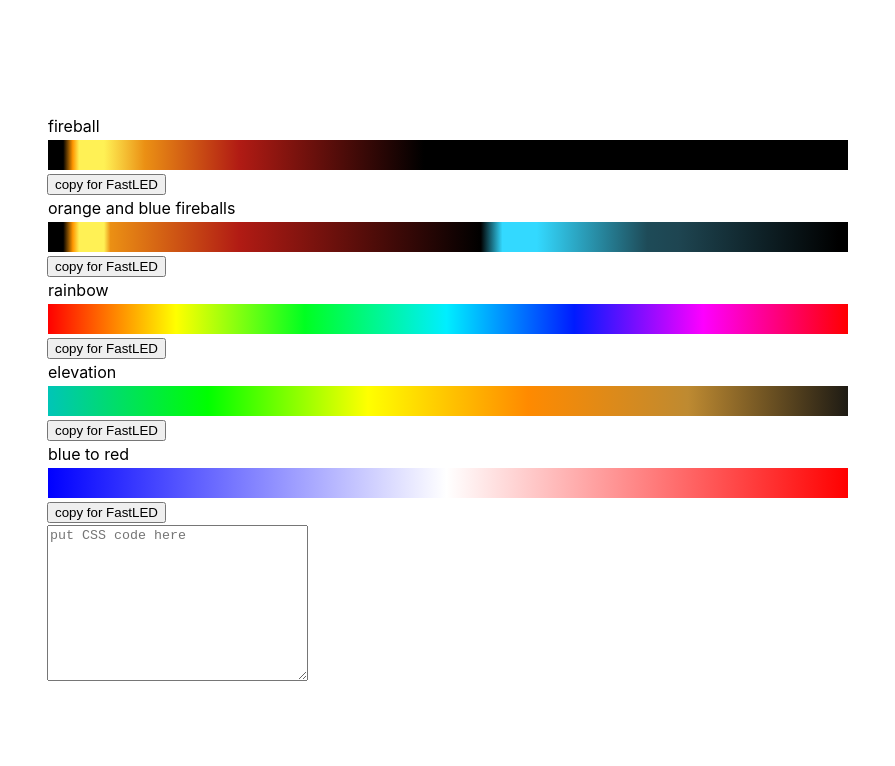
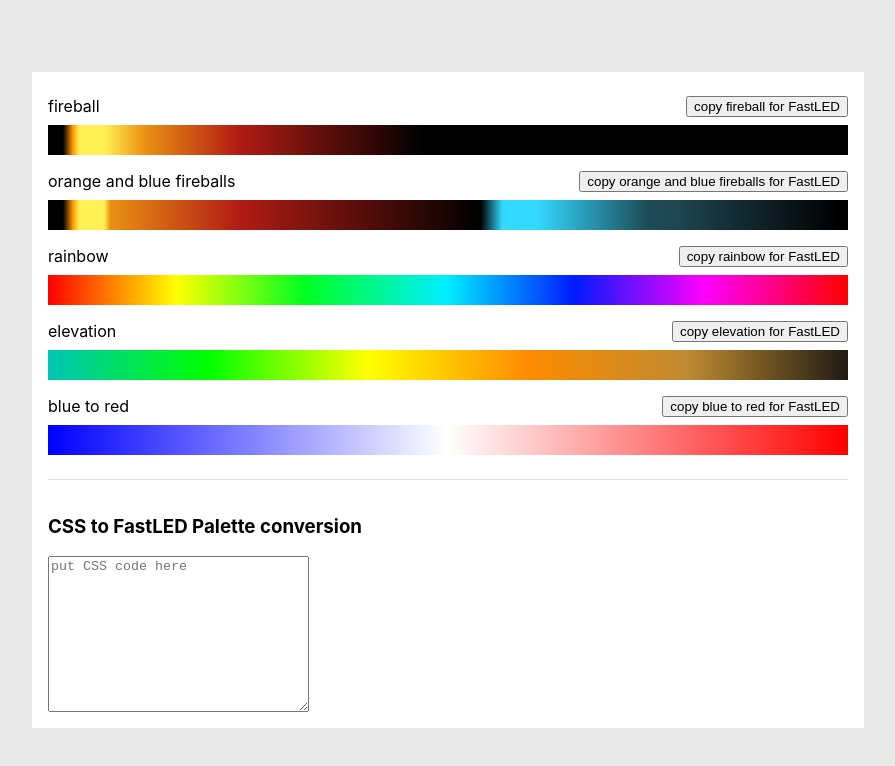
Before and after one commit to edabot/palette-library, a Next.js app: page / in a window 1280 px wide. Shown: the top 766 px of the page, without its empty margins (192-1087 px from the left). Built offline with nearby package versions, Linux system fonts and the light colour scheme.

Commit message:
add some styling

```diff
--- a/pages/index.js
+++ b/pages/index.js
@@ -6,8 +6,7 @@ import { CSSToFastLED, paletteStringToString, paletteToStyle, updateClipboard, p
 export default function Home() {
   return (
     <div className={styles.container}>
-    <table>
-        <tbody>
+    <div className={styles.paletteList}>
           {
           palettes.map((palette, index) => {
             return (
@@ -20,8 +19,7 @@ export default function Home() {
           })
           }
           <CSSConverter />
-    </tbody>
-    </table>
+          </div>
     </div>
   )
 }
@@ -29,23 +27,20 @@ export default function Home() {
 const Palette = ({style, name, data}) => {
   const styleValue = JSON.stringify(style, null, 4);
   return (
-    <>
-    <tr>
-      <td><div className={styles.colorname}> {name}</div></td>
-      </tr>
-      <tr>
-        <td><div className={styles.colorbar} style={style}></div></td>
-        </tr><tr>
+    <div className={styles.paletteItem}>
+      <div className={styles.paletteHeader}>
+        <div className={styles.colorname}> {name}</div>
         <CopyButton name={name} data={data}/>
-      </tr>
-      </>
+      </div>
+      <div className={styles.colorbar} style={style}></div>
+    </div>
   )
 };
 
 const CopyButton = ({name, data}) => {
   let result = `// converted for FastLED with gammas (2.6, 2.2, 2.5)\n\nDEFINE_GRADIENT_PALETTE( ${paletteNameConverter(name)} ) {\n${data}};`
   return (
-    <button onClick={() => updateClipboard(result)}>copy for FastLED</button>
+    <button onClick={() => updateClipboard(result)}>copy {name} for FastLED</button>
   )
 }
 
@@ -63,12 +58,19 @@ const CSSConverter = () => {
   }
 
   return (
-    <>
+    <div className={styles.converter}>
+      <h3>CSS to FastLED Palette conversion</h3>
+      <div className={styles.converterRow}>
       <textarea name="message" rows="10" cols="30" value={code} onChange={handleChange} placeholder="put CSS code here" />
-      <br />
-      <span style={{whiteSpace: 'pre-line'}}>
-        {result && paletteStringToString(result)}
-      </span>
-    </>
+        {result &&
+          <div className={styles.converterResult}>
+          {`DEFINE_GRADIENT_PALETTE( my_new_palette_gp ) {\n`}
+            { result }
+          {`}`}
+          </div>
+        }
+
+        </div>
+    </div>
   )
 }
--- a/styles/Home.module.css
+++ b/styles/Home.module.css
@@ -6,6 +6,45 @@
   flex-direction: column;
   justify-content: center;
   align-items: center;
+  background: #e9e9e9;
+}
+
+.paletteList {
+  background: white;
+  padding: 1rem;
+}
+.paletteItem {
+  min-width: 800px;
+  width: 80%;
+  padding: .5rem 0;
+}
+
+.paletteHeader {
+  display: flex;
+  flex-direction: row;
+  justify-content: space-between;
+  padding-bottom: 8px;
+}
+
+.converter {
+  margin-top: 1rem;
+  border-top: 1px solid #ddd;
+  padding-top: 1rem;
+  background: white;
+}
+
+.converterRow {
+  display: flex;
+  flex-direction: row;
+  align-items: flex-start;
+}
+
+.converterResult {
+  white-space: pre-line;
+  padding: 1rem;
+  margin-left: 1rem;
+  border: 1px solid #ddd;
+  border-radius: 10px;
 }
 
 .main {
@@ -17,61 +56,6 @@
   align-items: center;
 }
 
-.footer {
-  width: 100%;
-  height: 100px;
-  border-top: 1px solid #eaeaea;
-  display: flex;
-  justify-content: center;
-  align-items: center;
-}
-
-.footer img {
-  margin-left: 0.5rem;
-}
-
-.footer a {
-  display: flex;
-  justify-content: center;
-  align-items: center;
-}
-
-.title a {
-  color: #0070f3;
-  text-decoration: none;
-}
-
-.title a:hover,
-.title a:focus,
-.title a:active {
-  text-decoration: underline;
-}
-
-.title {
-  margin: 0;
-  line-height: 1.15;
-  font-size: 4rem;
-}
-
-.title,
-.description {
-  text-align: center;
-}
-
-.description {
-  line-height: 1.5;
-  font-size: 1.5rem;
-}
-
-.code {
-  background: #fafafa;
-  border-radius: 5px;
-  padding: 0.75rem;
-  font-size: 1.1rem;
-  font-family: Menlo, Monaco, Lucida Console, Liberation Mono, DejaVu Sans Mono,
-    Bitstream Vera Sans Mono, Courier New, monospace;
-}
-
 .grid {
   display: flex;
   align-items: center;
@@ -81,49 +65,8 @@
   margin-top: 3rem;
 }
 
-.card {
-  margin: 1rem;
-  flex-basis: 45%;
-  padding: 1.5rem;
-  text-align: left;
-  color: inherit;
-  text-decoration: none;
-  border: 1px solid #eaeaea;
-  border-radius: 10px;
-  transition: color 0.15s ease, border-color 0.15s ease;
-}
-
-.card:hover,
-.card:focus,
-.card:active {
-  color: #0070f3;
-  border-color: #0070f3;
-}
-
-.card h3 {
-  margin: 0 0 1rem 0;
-  font-size: 1.5rem;
-}
-
-.card p {
-  margin: 0;
-  font-size: 1.25rem;
-  line-height: 1.5;
-}
-
-.logo {
-  height: 1em;
-}
-
-@media (max-width: 600px) {
-  .grid {
-    width: 100%;
-    flex-direction: column;
-  }
-}
-
 .colorbar {
-  width: 800px;
+  width: 100%;
   height: 30px;
 }
 
--- a/utils/utils.js
+++ b/utils/utils.js
@@ -69,6 +69,7 @@ const paletteToString = p => {
 }
 
 const paletteStringToString = string => {
+  console.log(string)
   const p = string.split(',')
   return paletteToString(p)
 }
```
